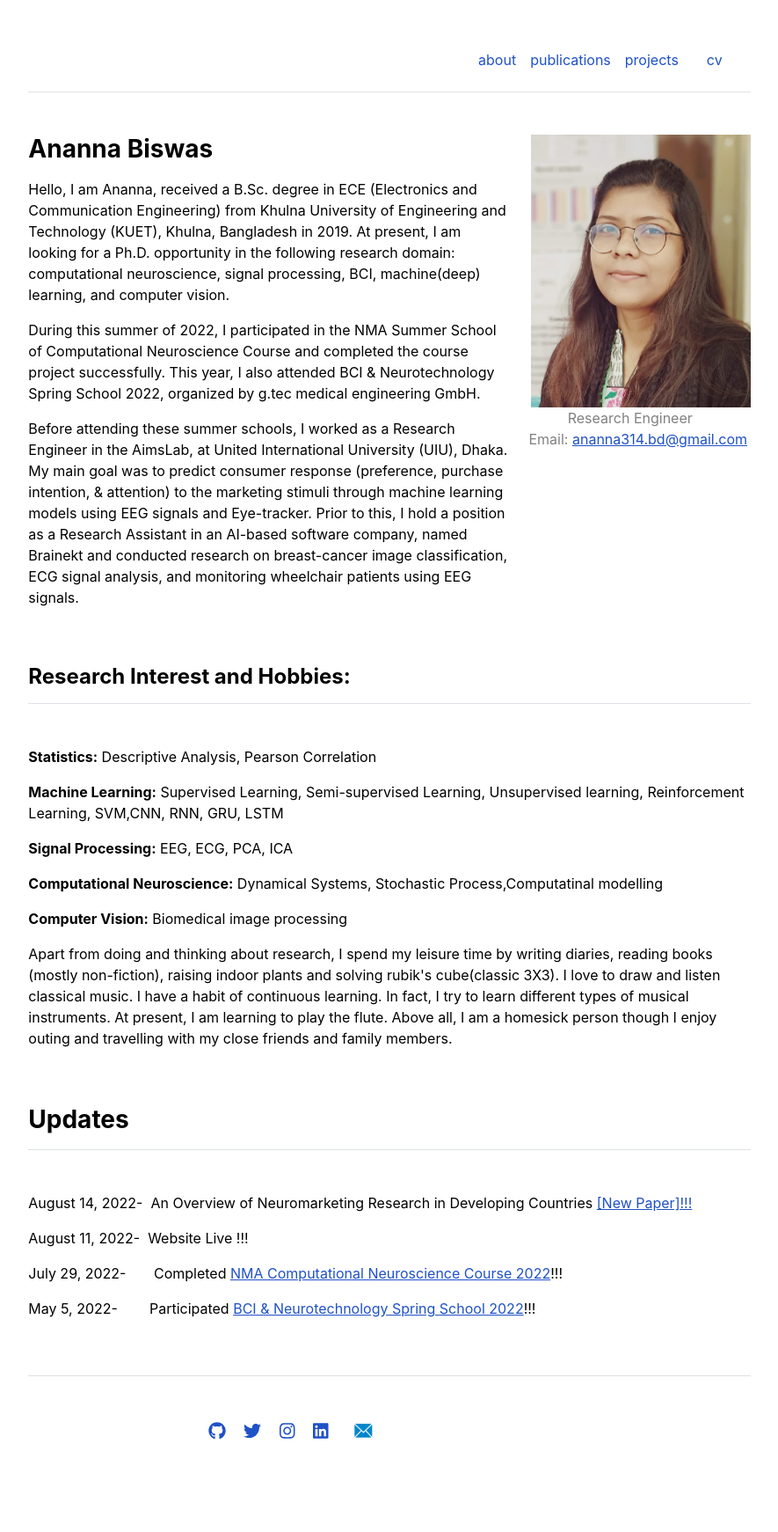
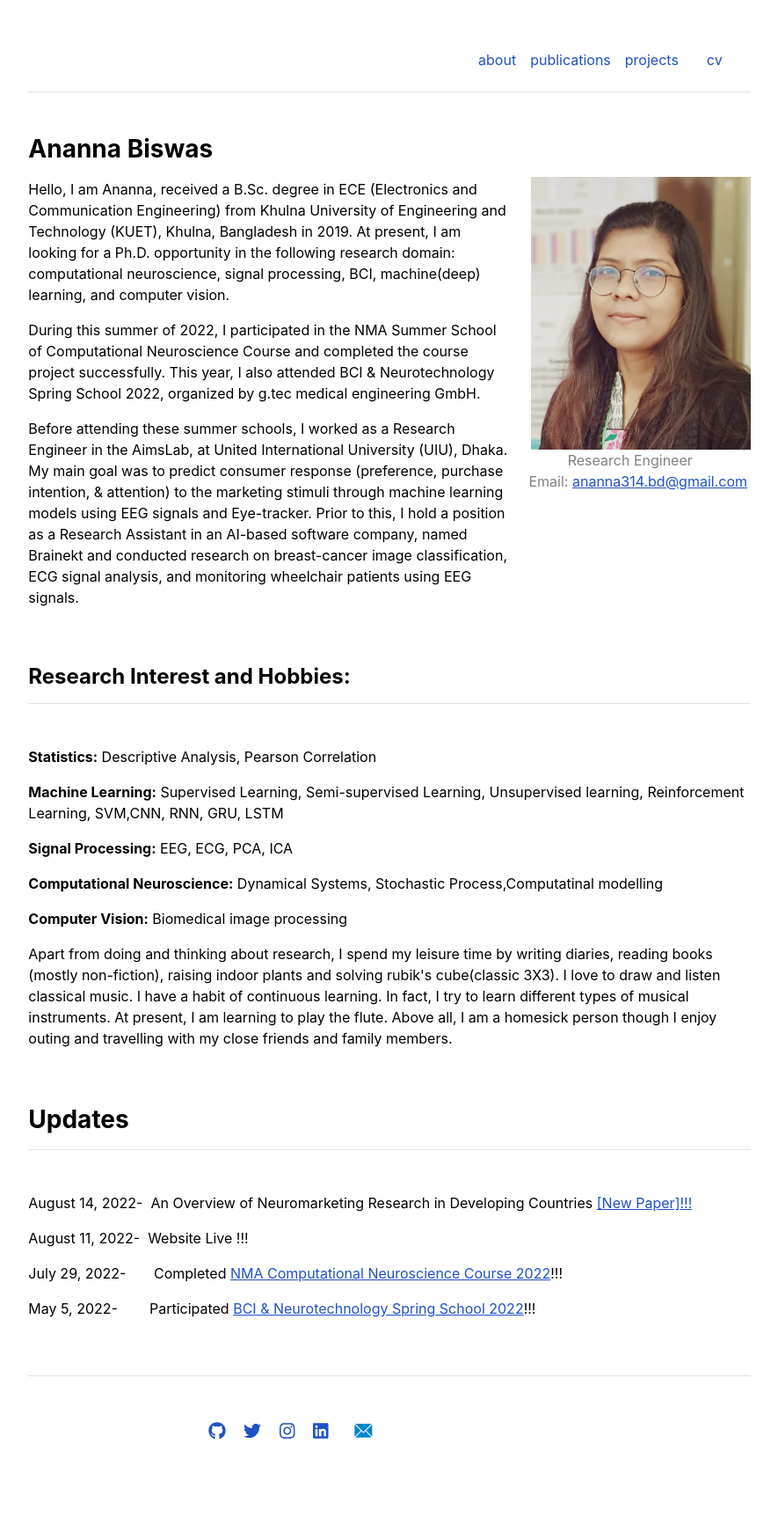
Before and after one commit to Anannabiswas/anannabiswas.github.io, a Jekyll site: the page built from index.md, in a window 1280 px wide. Shown: the whole page at 88% size, without its empty margins (197-1082 px from the left). Built offline with Jekyll 4.4.1, drawn with Linux system fonts in a browser that asks for light colours.

Commit message:
Update home.html

```diff
--- a/_layouts/home.html
+++ b/_layouts/home.html
@@ -9,7 +9,7 @@ layout: default
     {{ content }}
      </p>
   </div>
-  <div class="col-md-4 pt-6">
+  <div class="col-md-4 pt-5">
     <p>
       <img src="{{ site.github.url }}/assets/img/ananna_1.jpeg" alt="Home" width="250" height="310"style="float:right">
    </p>
```
